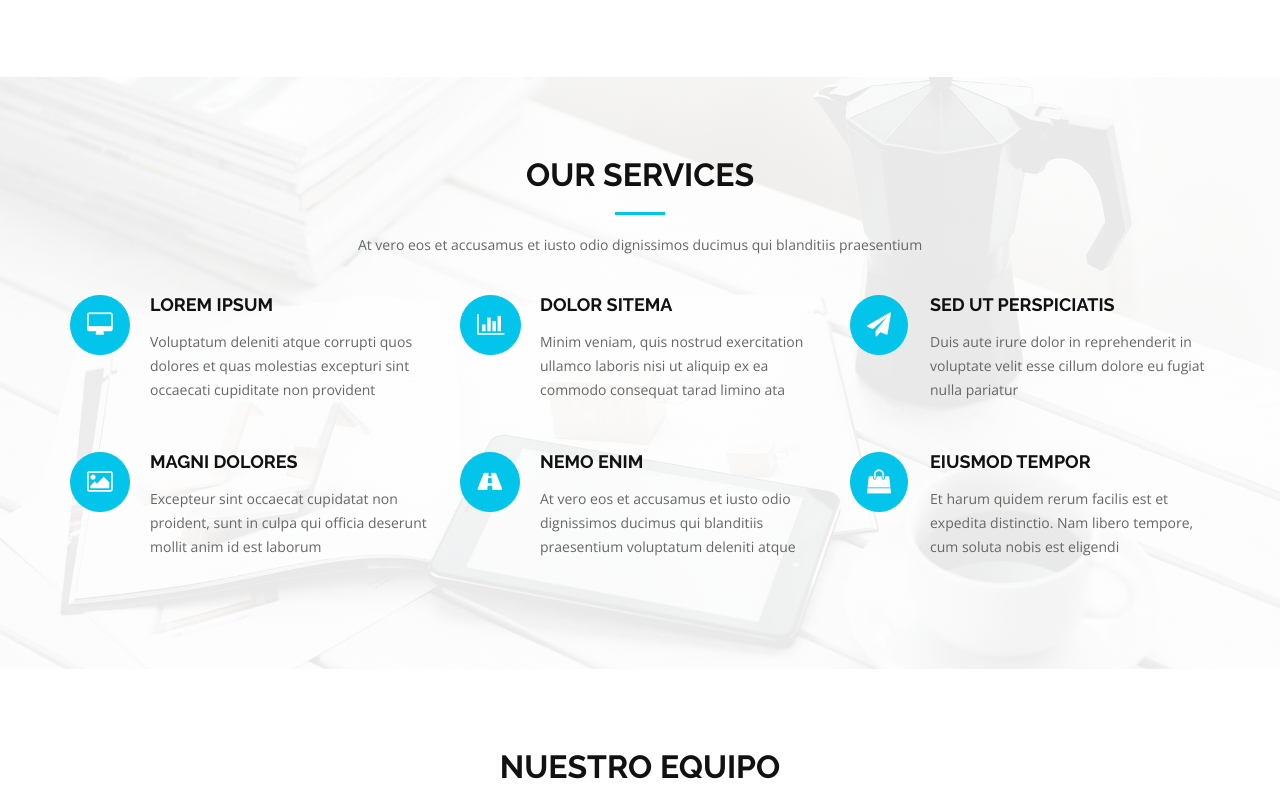
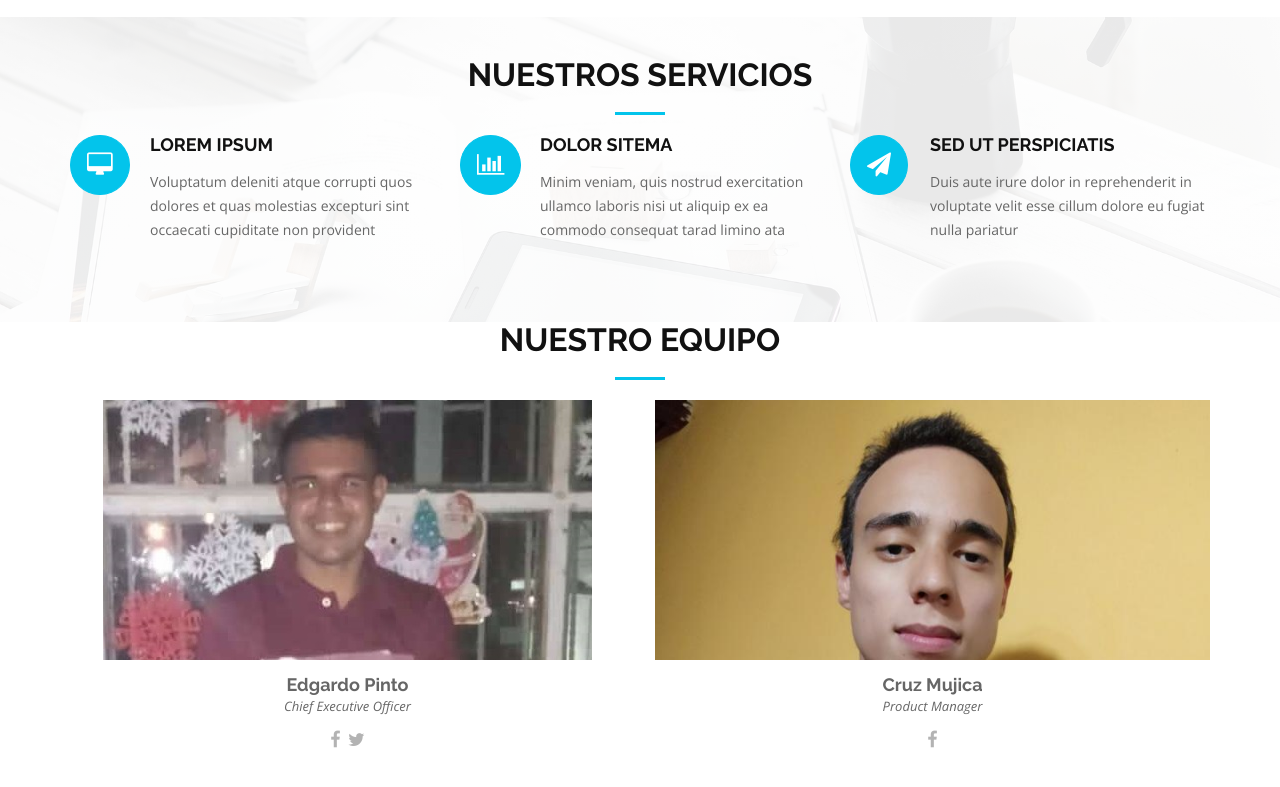
Before and after one commit to edgpin16/InnovationWebSite, a plain HTML site: page index.html in a window 1280 px wide. Shown: the part 1534-2321 px from the top of the page. Drawn offline with nearby package versions, Linux system fonts and the light colour scheme.

Commit message:
Modifing padding in sections html

```diff
--- a/css/style.css
+++ b/css/style.css
@@ -474,7 +474,7 @@ body.mobile-nav-active #mobile-nav-toggle {
 --------------------------------*/
 #about {
   background: #fff;
-  padding: 80px 0;
+  padding: 60px 0 40px 0;
 }
 
 #about .about-container {
@@ -504,7 +504,7 @@ body.mobile-nav-active #mobile-nav-toggle {
 #services {
   background: linear-gradient(rgba(255, 255, 255, 0.9), rgba(255, 255, 255, 0.9)), url("../img/services-bg.jpg") fixed center center;
   background-size: cover;
-  padding: 80px 0 60px 0;
+  padding: 40px 0 30px 0;
 }
 
 #services .service-item {
@@ -720,7 +720,7 @@ body.mobile-nav-active #mobile-nav-toggle {
 --------------------------------*/
 #team {
   background: #fff;
-  padding: 80px 0 60px 0;
+  padding: 0px 0 30px 0;
 }
 
 #team .member {
@@ -770,7 +770,7 @@ body.mobile-nav-active #mobile-nav-toggle {
 --------------------------------*/
 #contact {
   background: #f7f7f7;
-  padding: 80px 0;
+  padding: 40px 0;
 }
 
 #contact .info {
--- a/index.html
+++ b/index.html
@@ -135,9 +135,8 @@
     <div class="container wow fadeInUp">
       <div class="row">
         <div class="col-md-12">
-          <h3 class="section-title">Our Services</h3>
+          <h3 class="section-title">Nuestros servicios</h3>
           <div class="section-title-divider"></div>
-          <p class="section-description">At vero eos et accusamus et iusto odio dignissimos ducimus qui blanditiis praesentium</p>
         </div>
       </div>
 
@@ -156,21 +155,6 @@
           <div class="service-icon"><i class="fa fa-paper-plane"></i></div>
           <h4 class="service-title"><a href="">Sed ut perspiciatis</a></h4>
           <p class="service-description">Duis aute irure dolor in reprehenderit in voluptate velit esse cillum dolore eu fugiat nulla pariatur</p>
-        </div>
-        <div class="col-md-4 service-item">
-          <div class="service-icon"><i class="fa fa-photo"></i></div>
-          <h4 class="service-title"><a href="">Magni Dolores</a></h4>
-          <p class="service-description">Excepteur sint occaecat cupidatat non proident, sunt in culpa qui officia deserunt mollit anim id est laborum</p>
-        </div>
-        <div class="col-md-4 service-item">
-          <div class="service-icon"><i class="fa fa-road"></i></div>
-          <h4 class="service-title"><a href="">Nemo Enim</a></h4>
-          <p class="service-description">At vero eos et accusamus et iusto odio dignissimos ducimus qui blanditiis praesentium voluptatum deleniti atque</p>
-        </div>
-        <div class="col-md-4 service-item">
-          <div class="service-icon"><i class="fa fa-shopping-bag"></i></div>
-          <h4 class="service-title"><a href="">Eiusmod Tempor</a></h4>
-          <p class="service-description">Et harum quidem rerum facilis est et expedita distinctio. Nam libero tempore, cum soluta nobis est eligendi</p>
         </div>
       </div>
     </div>
```
Also changed, not shown: 2 other files.
